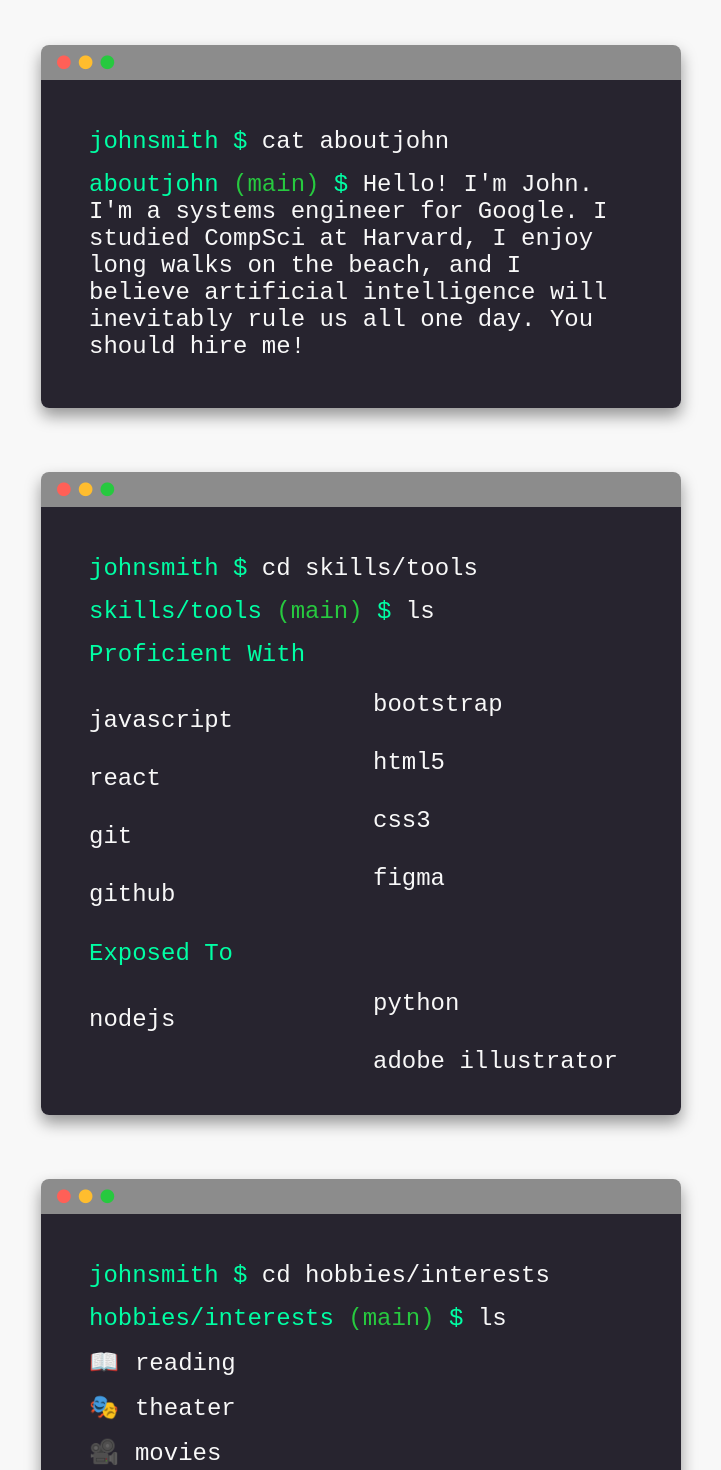
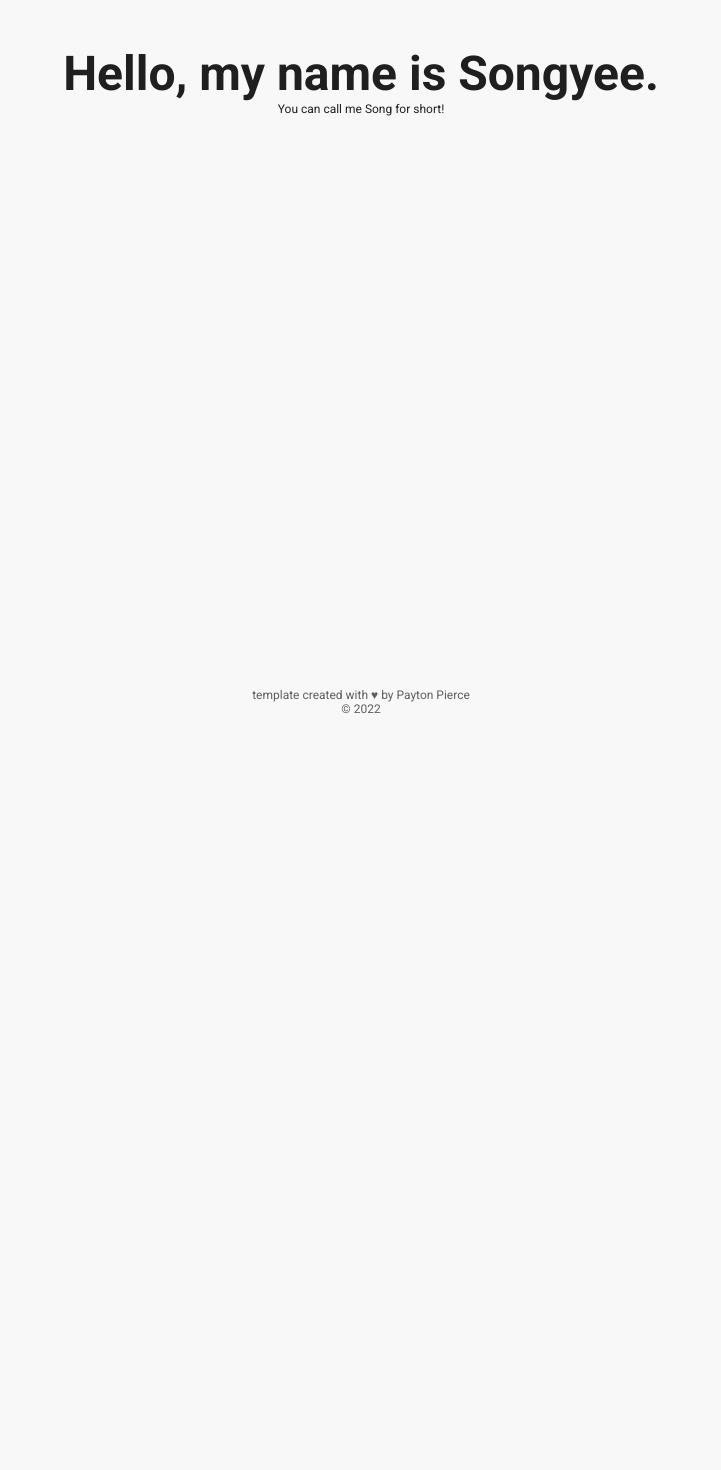
Before and after one commit to paytonjewell/ReactPortfolioTemplate, a React (Create React App) app: page /about in a window 1280 px wide. Shown: the part 60-1530 px from the top of the page, without its empty margins (279-1000 px from the left). After the commit the page ends 800 px from the top, so only its background shows below. Built offline with nearby package versions, Linux system fonts and the light colour scheme; the HTML template or start-up script is replaced by a standard one.

Commit message:
changed about me page

```diff
--- a/src/components/about/About.js
+++ b/src/components/about/About.js
@@ -6,55 +6,12 @@ import {info} from "../../info/Info";
 
 
 export default function About() {
-    const firstName = info.firstName.toLowerCase()
-
-    function aboutMeText() {
-        return <>
-            <p><span style={{color: info.baseColor}}>{firstName}{info.lastName.toLowerCase()} $</span> cat
-                about{firstName} </p>
-            <p><span style={{color: info.baseColor}}>about{firstName} <span
-                className={Style.green}>(main)</span> $ </span>
-                {info.bio}
-            </p>
-        </>;
-    }
-
-    function skillsText() {
-        return <>
-            <p><span style={{color: info.baseColor}}>{firstName}{info.lastName.toLowerCase()} $</span> cd skills/tools
-            </p>
-            <p><span style={{color: info.baseColor}}>skills/tools <span
-                className={Style.green}>(main)</span> $</span> ls</p>
-            <p style={{color: info.baseColor}}> Proficient With</p>
-            <ul className={Style.skills}>
-                {info.skills.proficientWith.map((proficiency, index) => <li key={index}>{proficiency}</li>)}
-            </ul>
-            <p style={{color: info.baseColor}}> Exposed To</p>
-            <ul className={Style.skills}>
-                {info.skills.exposedTo.map((skill, index) => <li key={index}>{skill}</li>)}
-            </ul>
-        </>;
-    }
-
-    function miscText() {
-        return <>
-            <p><span style={{color: info.baseColor}}>{firstName}{info.lastName.toLowerCase()} $</span> cd
-                hobbies/interests</p>
-            <p><span style={{color: info.baseColor}}>hobbies/interests <span
-                className={Style.green}>(main)</span> $</span> ls</p>
-            <ul>
-                {info.hobbies.map((hobby, index) => (
-                    <li key={index}><Box component={'span'} mr={'1rem'}>{hobby.emoji}</Box>{hobby.label}</li>
-                ))}
-            </ul>
-        </>;
-    }
-
     return (
         <Box display={'flex'} flexDirection={'column'} alignItems={'center'} mt={'3rem'}>
-            <Terminal text={aboutMeText()}/>
-            <Terminal text={skillsText()}/>
-            <Terminal text={miscText()}/>
+            <h1>Hello, my name is Songyee. </h1>
+            <break></break>
+            <p> You can call me Song for short!</p>
+
         </Box>
     )
 }
```
Also changed, not shown: 2 other files (tests, documents, lock files or other folders).
